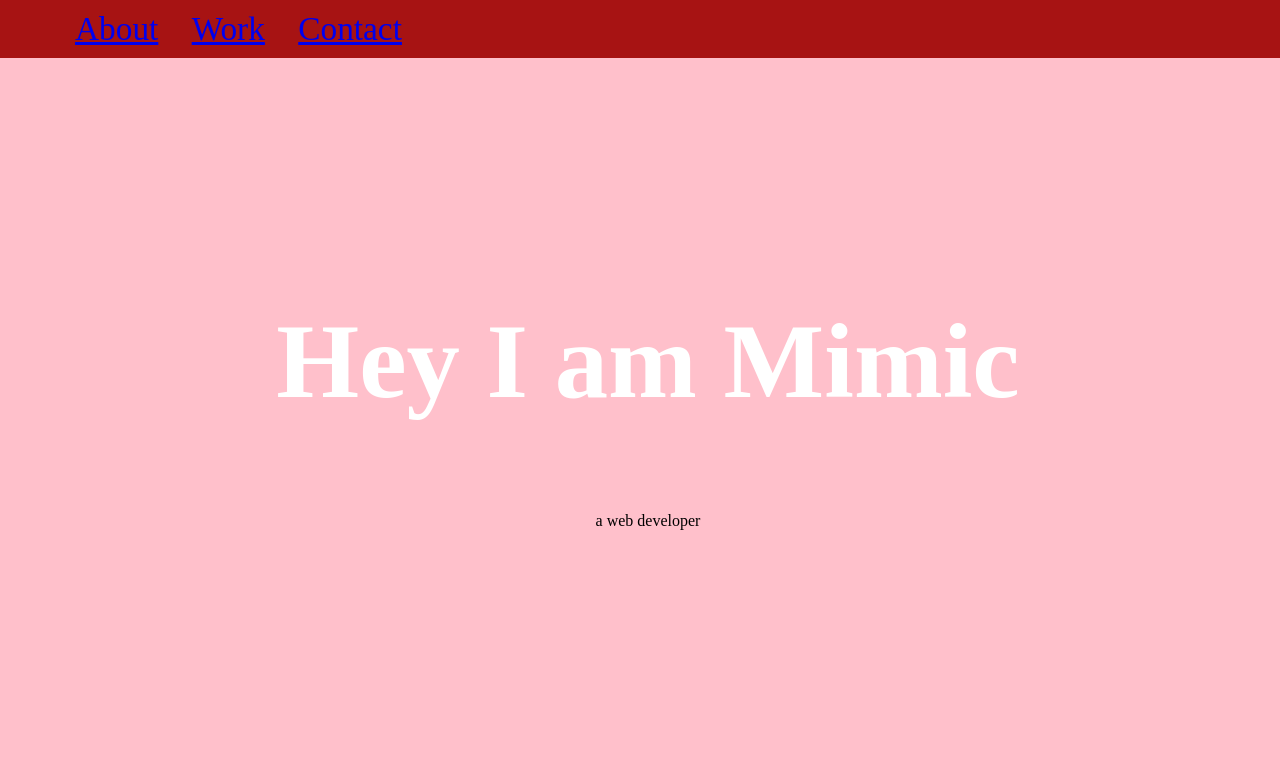
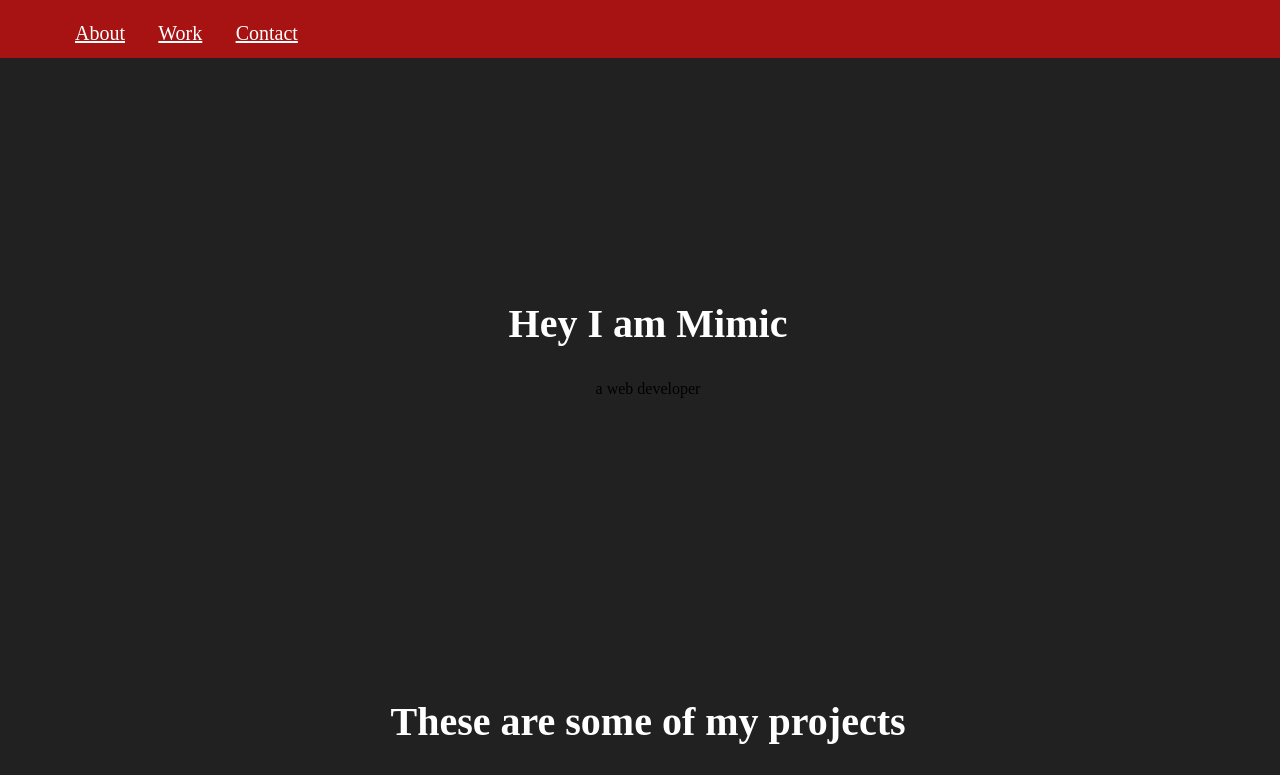
Before and after one commit to pozunuz/MohitandMartin, a plain HTML site: page index.html in a window 1280 px wide. Shown: the top 775 px of the page. Drawn offline with Linux system fonts and the light colour scheme.

Commit message:
css backgrnd

```diff
--- a/css/style.css
+++ b/css/style.css
@@ -1,7 +1,7 @@
 body {
     width: 100%;
     min-width: 300px;
-    background-color: pink;
+    background-color: rgb(34, 33, 33);
   }
   img {
     height: auto;
@@ -25,9 +25,12 @@ body {
   navbar {
     margin-left: 1200px;
     font-size: 20px;
+
   }
   .nav-elements{
     margin-left: 25px;
+    font-size: 20px;
+    color: white;
   }
 
   h1 {
@@ -38,7 +41,7 @@ body {
  font-family:Lobster;
    text-align: center;
     color: white;
-   font-size:80pt;
+   font-size:30pt;
 
   }
   p {
@@ -50,7 +53,10 @@ body {
     flex-wrap: wrap;
   }
 
-
+ .mainproject{
+    background-color: rgb(80, 36, 202);
+    top:900px;
+ }
 
 
   }
```
